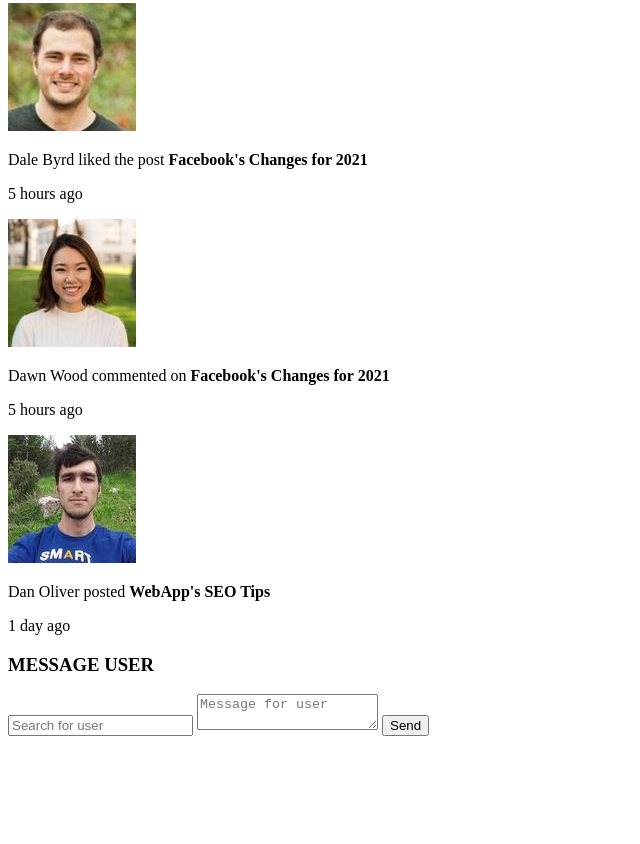
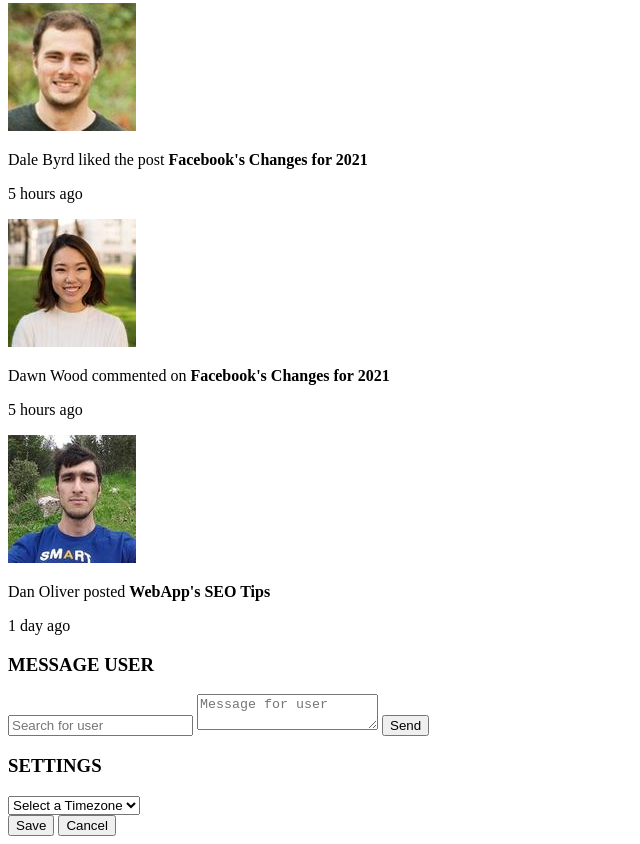
Before and after one commit to jtsapos1/WebApp-Dashboard, a plain HTML site: page index.html in a window 1280 px wide. Shown: the part 3953-4797 px from the top of the page, without its empty margins (0-640 px from the left). Before the commit the page ends 4697 px from the top, so only its background shows below. Drawn offline with Linux system fonts and the light colour scheme.

Commit message:
Updated index.html

```diff
--- a/index.html
+++ b/index.html
@@ -184,7 +184,24 @@
 		</form>
 	</section>
 
-	<!-- Local Setting Widget -->
+	<!-- Local Settings Widget -->
+	<section class="settings" id="settings">
+		<h3>SETTINGS</h3>
+
+		<!-- custom CSS toggle code-->
+		<!-- custom CSS toggle code-->
+
+		<select class="form-field" id="timezone">
+			<option disabled selected>Select a Timezone</option>
+			<option>Eastern</option>
+			<!-- more options -->
+		</select>
+		<div class="settings-button">
+			<button class="button-primary" id="save">Save</button>
+			<button class="button-disabled" id="cancel">Cancel</button>
+		</div>
+
+	</section>
 
 
 
```
